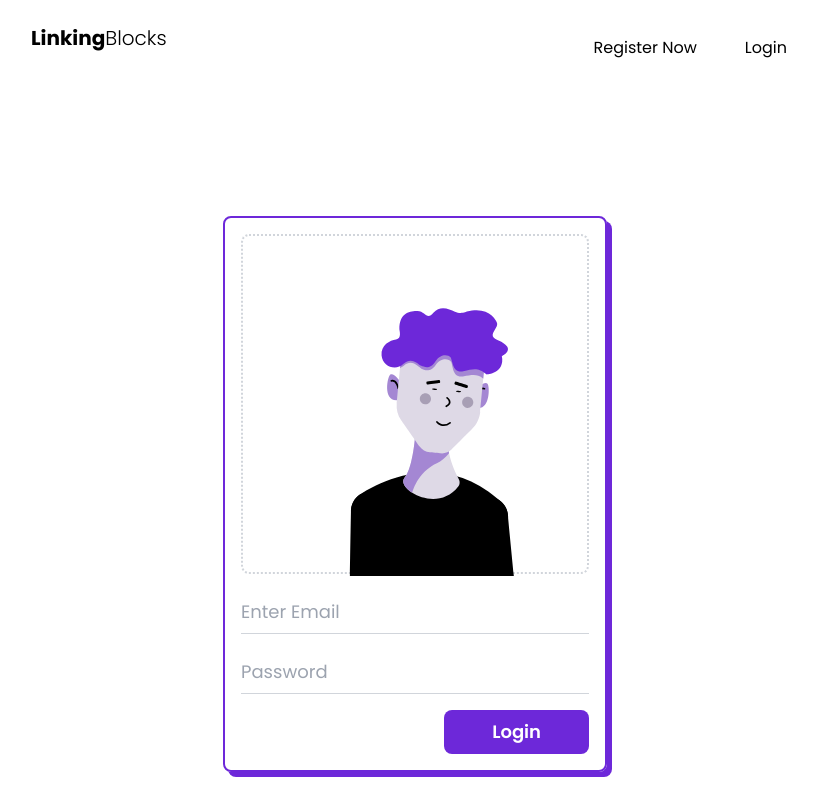
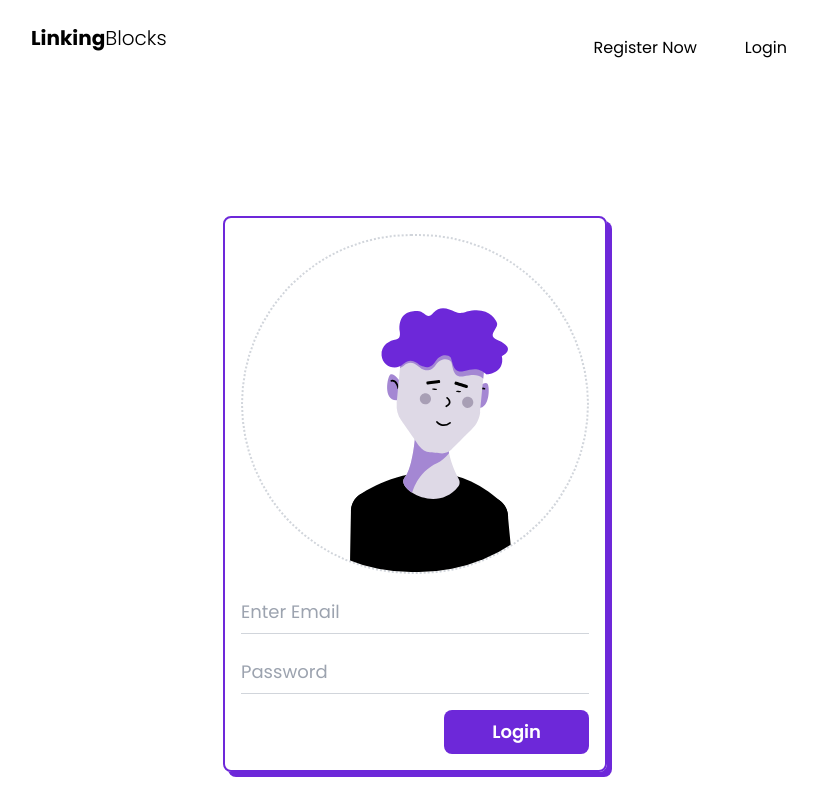
Before and after one commit to TechieeGeeeks/VH23-13-RizzlingDevs, a React (Create React App) app in the folder client/: page /login in a window 1280 px wide. Shown: the whole page, without its empty margins (225-1042 px from the left). Built offline with nearby package versions, Linux system fonts and the light colour scheme.

Commit message:
Aninmation updated

```diff
--- a/client/src/pages/Login.jsx
+++ b/client/src/pages/Login.jsx
@@ -11,7 +11,7 @@ const Login = () => {
   return (
     <div className="w-full flex flex-col gap-8 items-center justify-center mt-36">
       <div className="w-[90%] md:w-[50%] border-2 border-purpleColor shadow-[5px_5px_0px_0px_rgba(109,40,217)] rounded-lg p-4 flex flex-col items-center justify-center gap-4">
-        <div className="group flex justify-center items-center flex-col border-2 border-dotted border-gray-300 w-full h-225 md:h-340 cursor-pointer rounded-lg">
+        <div className="group flex justify-center items-center flex-col border-2 border-dotted border-gray-300 w-full h-225 md:h-340 cursor-pointer rounded-full overflow-hidden">
          <Lottie animationData={login}/>
         </div>
 
--- a/client/src/pages/RegisterNow.jsx
+++ b/client/src/pages/RegisterNow.jsx
@@ -12,7 +12,7 @@ const Login = () => {
   return (
     <div className="w-full flex flex-col gap-8 items-center justify-center mt-36">
       <div className="w-[90%] md:w-[50%] border-2 border-[rgba(109,40,217)] shadow-[5px_5px_0px_0px_rgba(109,40,217)] rounded-lg p-4 flex flex-col items-center justify-center gap-4">
-        <div className="group flex justify-center items-center flex-col border-2 border-dotted border-gray-300 w-full h-225 md:h-340 cursor-pointer rounded-lg">
+        <div className="group flex justify-center items-center flex-col border-2 border-dotted border-gray-300 w-full h-225 md:h-340 cursor-pointer rounded-full overflow-hidden">
         <Lottie animationData={register}/>
         </div>
 
```
